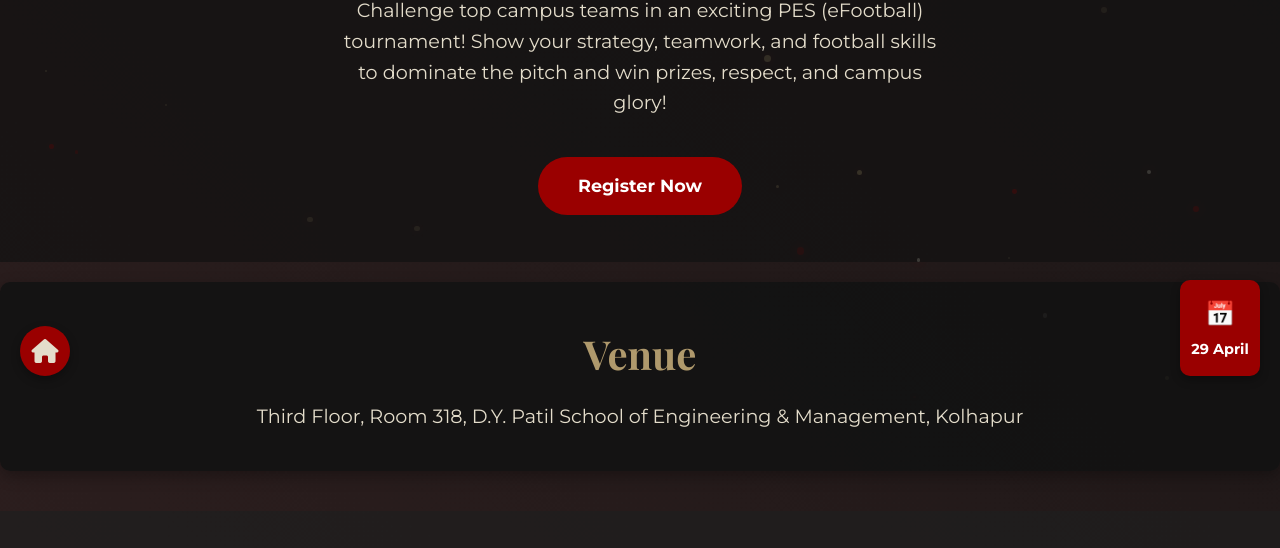
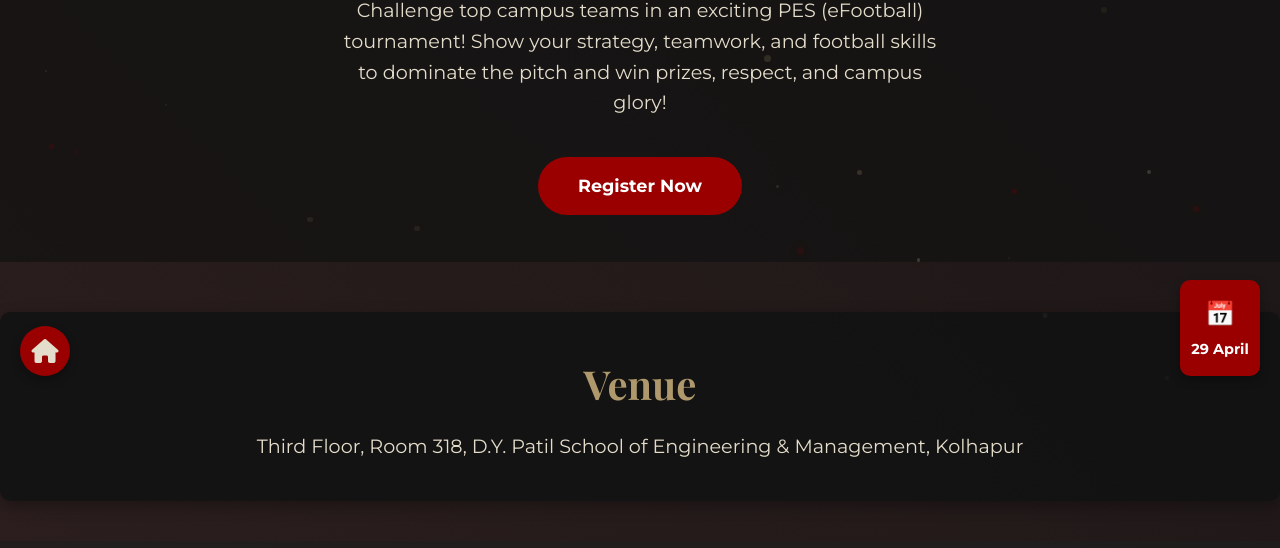
Before and after one commit to Sumera01/Technologia, a website: page pes.html in a window 1280 px wide. Shown: the part 404-952 px from the top of the page. Drawn offline with nearby package versions, Linux system fonts and the light colour scheme.

Commit message:
Update e-styles.css

```diff
--- a/e-styles.css
+++ b/e-styles.css
@@ -310,7 +310,10 @@ nav {
     position: relative;
     background: rgba(18, 18, 18, 0.9);
     text-align: center;
-    margin: 20px 0;
+    margin-top: 50px;
+    margin-bottom: 20px;
+    margin-left: 0;
+    margin-right: 0;
     border-radius: 10px;
     box-shadow: 0 5px 15px rgba(0, 0, 0, 0.3);
     transition: transform 0.3s ease;
```
